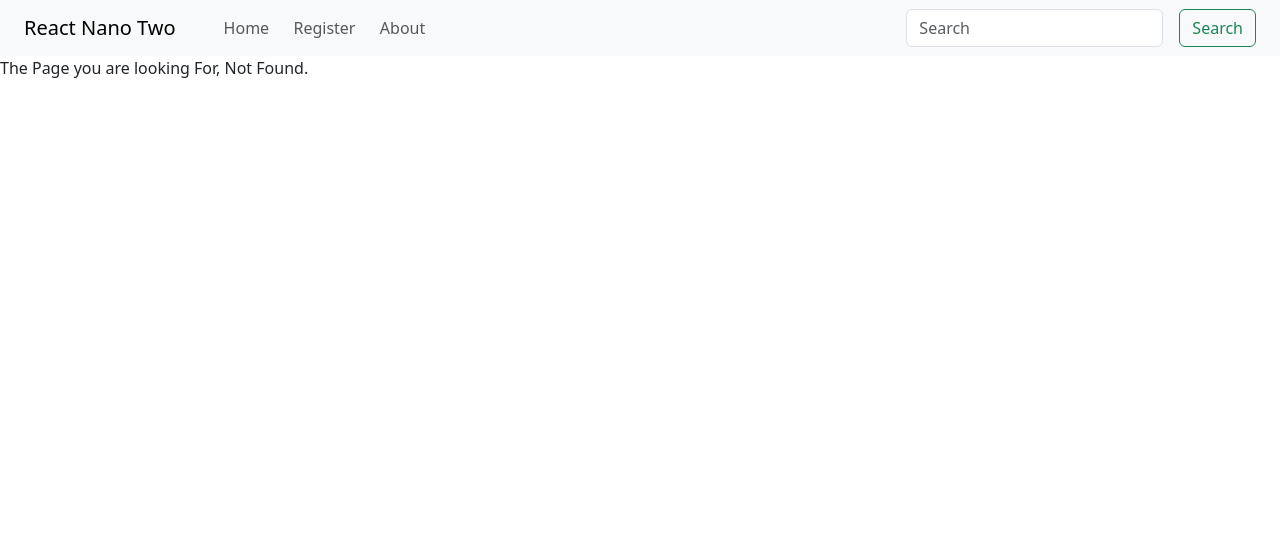
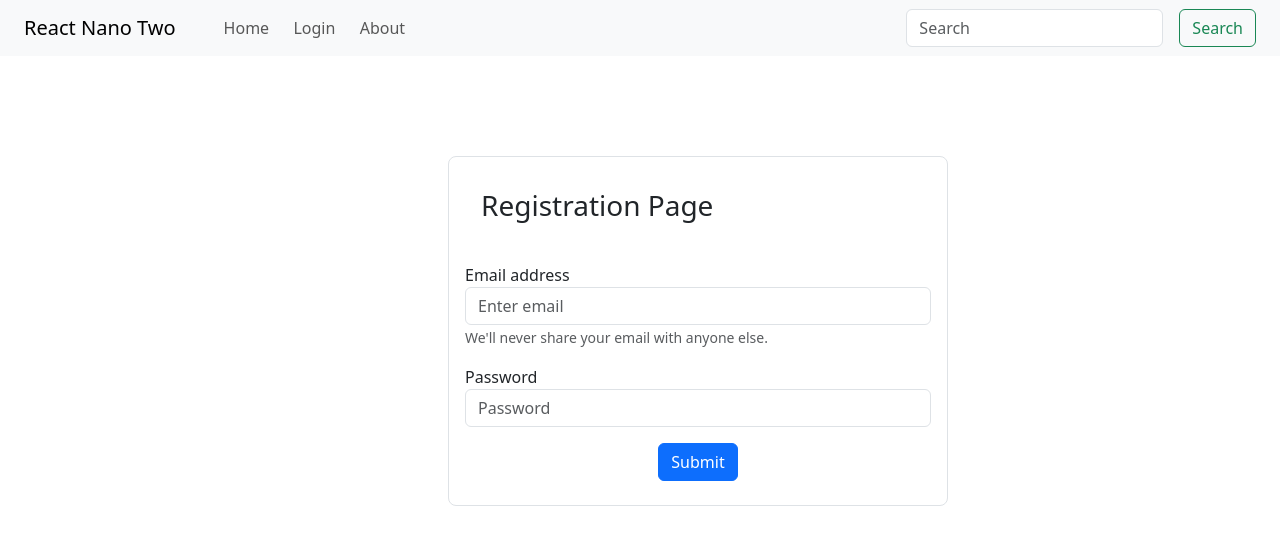
Before and after one commit to harsh3608/nano-two, a React (Vite) app: page /login in a window 1280 px wide. Before the commit this address had no page. Shown: the top 544 px of the page. Built offline with nearby package versions, Linux system fonts and the light colour scheme.

Commit message:
changed register to login

```diff
--- a/src/Register.jsx
+++ b/src/Login.jsx
@@ -1,5 +1,5 @@
 import React, { Component } from "react";
-import "./styles/register.css";
+import "./styles/login.css";
 
 // const Register = () => (
 //   <div>
@@ -49,7 +49,7 @@ import "./styles/register.css";
 
 // );
 
-class RegisterForm extends Component {
+class LoginForm extends Component {
   constructor(props) {
     super(props);
 
@@ -134,12 +134,12 @@ class RegisterForm extends Component {
   }
 }
 
-const Register = () => {
+const Login = () => {
   return (
     <div>
-      <RegisterForm />
+      <LoginForm />
     </div>
   );
 };
 
-export default Register;
+export default Login;
--- a/src/NavBar.jsx
+++ b/src/NavBar.jsx
@@ -2,7 +2,7 @@ import React from "react";
 import "./styles/style.css";
 import { BrowserRouter, Route, Link, Switch } from "react-router-dom";
 import Home from "./Home";
-import Register from "./Register";
+import Login from "./Login";
 import About from "./About";
 import NotFound from "./NotFound";
 
@@ -42,11 +42,11 @@ let NavBar = (props) => {
                 )}
               </Route>
               &nbsp;&nbsp;
-              <Route path="/register">
+              <Route path="/login">
                 {() => (
                   <li className="nav-item">
-                    <Link className="nav-link" to="/register">
-                      Register
+                    <Link className="nav-link" to="/login">
+                      Login
                     </Link>
                   </li>
                 )}
@@ -83,7 +83,7 @@ let NavBar = (props) => {
         <div>
           <Switch>
             <Route path="/home" component={Home} />
-            <Route path="/register" component={Register} />
+            <Route path="/login" component={Login} />
             <Route path="/about" component={About} />
             <Route component={NotFound} />
           </Switch>
```
Also changed, not shown: src/styles/login.css (renamed from src/styles/register.css).
